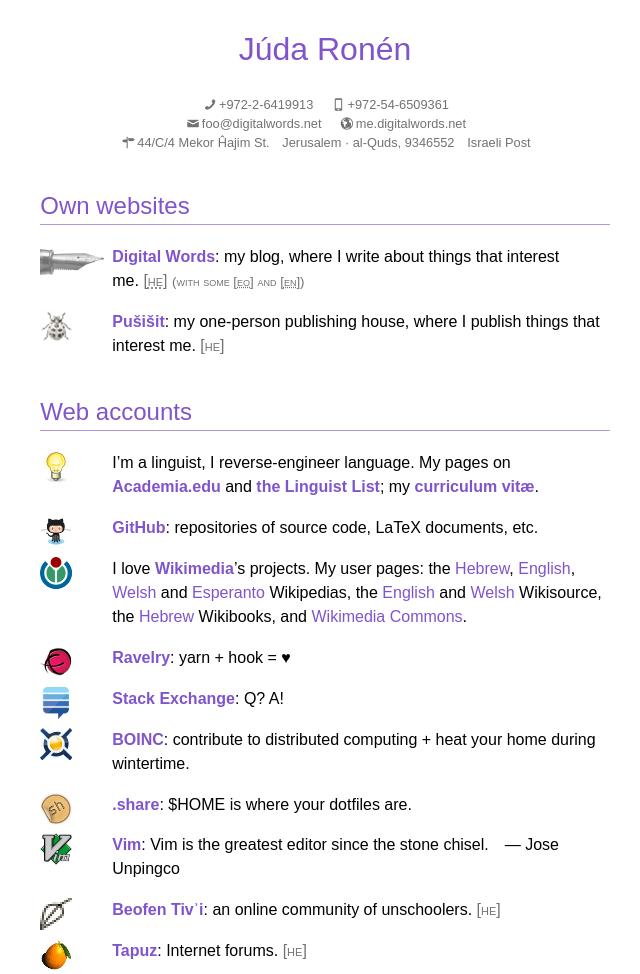
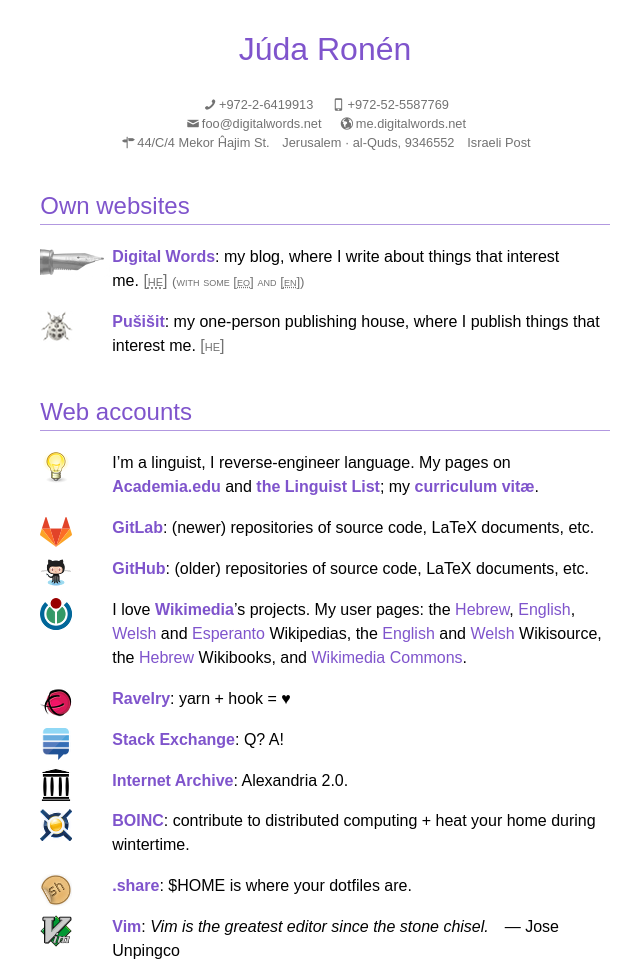
Before and after one commit to rwmpelstilzchen/me.digitalwords.net, a plain HTML site: page index.html in a window 1280 px wide. Shown: the top 974 px of the page, without its empty margins (315-955 px from the left). Drawn offline with Linux system fonts and the light colour scheme; a web font is replaced by a local one.

Commit message:
+gitlab +archive

```diff
--- a/index.html
+++ b/index.html
@@ -14,11 +14,14 @@
 
 <div class="meta">
 	<i class="icon-phone"></i>+972-2-6419913&emsp;
-	<i class="icon-mobile"></i>+972-54-6509361<br/>
+	<!--<i class="icon-mobile"></i>+972-54-6509361<br/>-->
+	<i class="icon-mobile"></i>+972-52-5587769<br/>
 	<i class="icon-mail"></i>foo@digitalwords.net&emsp;
 	<i class="icon-globe"></i>me.digitalwords.net<br/>
 	<i class="icon-address"></i>44/C/4 Mekor Ĥajim St.&emsp;Jerusalem · al-Quds, 9346552&emsp;Israeli Post
 </div>
+
+
 
 <h2>Own websites</h2>
 
@@ -56,10 +59,18 @@
 	</li>
 	<li>
 		<div class="pix">
+			<img src="pix/gitlab.png" />
+		</div>
+		<div class="desc">
+			<a class="site" href="https://gitlab.com/u/rwmpelstilzchen">GitLab</a>: (newer) repositories of source code, LaTeX documents, etc.
+		</div>
+	</li>
+	<li>
+		<div class="pix">
 			<img src="pix/github.png" />
 		</div>
 		<div class="desc">
-			<a class="site" href="https://github.com/rwmpelstilzchen">GitHub</a>: repositories of  source code, LaTeX documents, etc.
+			<a class="site" href="https://github.com/rwmpelstilzchen">GitHub</a>: (older) repositories of source code, LaTeX documents, etc.
 		</div>
 	</li>
 	<li>
@@ -89,6 +100,15 @@
 	</li>
 	<li>
 		<div class="pix">
+			<img src="pix/archive.png" />
+		</div>
+		<div class="desc">
+			<a class="site" href="https://archive.org/details/@j_da_ron_n">Internet Archive</a>: Alexandria 2.0.
+		</div>
+	</li>
+	<li>
+	<li>
+		<div class="pix">
 			<img src="pix/boinc.png" />
 		</div>
 		<div class="desc">
@@ -108,7 +128,7 @@
 			<img src="pix/vim.png" />
 		</div>
 		<div class="desc">
-			<a class="site" href="http://www.vim.org/account/profile.php?user_id=52829">Vim</a>: Vim is the greatest editor since the stone chisel.&emsp;— Jose Unpingco
+			<a class="site" href="http://www.vim.org/account/profile.php?user_id=52829">Vim</a>: <i>Vim is the greatest editor since the stone chisel.</i>&emsp;— Jose Unpingco
 		</div>
 	</li>
 	<li>
```
Also changed, not shown: pix/archive.png (added), pix/gitlab.png (added).
